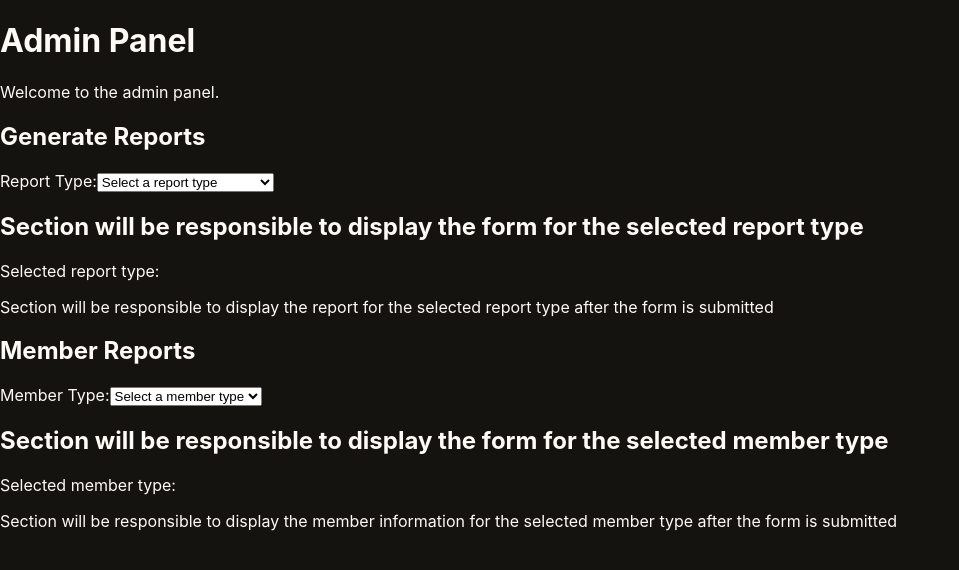
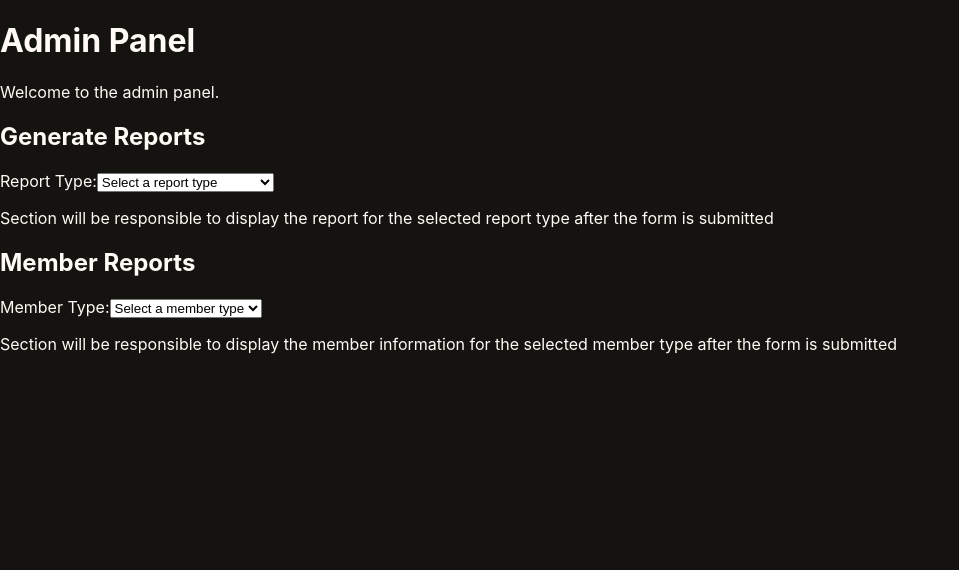
Before and after one commit to Tecchi-debug/COP4710_website, a React (Create React App) app in the folder frontend/: page / in a window 1280 px wide. Shown: the top 570 px of the page, without its empty margins (0-959 px from the left). Built offline with nearby package versions, Linux system fonts and the light colour scheme.

Commit message:
added member and report form components

```diff
--- a/frontend/src/components/Admin.js
+++ b/frontend/src/components/Admin.js
@@ -1,5 +1,10 @@
 import React, { useState } from 'react';
 import { setTypeHelper } from '../helper/Admin_helper';
+// Report Form Components
+import { AnnualRestaurantForm, AnnualCustomerForm, AnnualFreePlateForm, AnnualDonationReport } from '../helper/Admin_helper';
+// Member Form Components
+import { GetAllMembers, GetMemberByEmail,  GetMemberByType} from '../helper/Admin_helper';
+
 /*
 TODO:
 Four report types:
@@ -16,6 +21,19 @@ Obtain member information:
 function Admin() {
     const [reportType, setReportType] = useState('')
     const [memberType, setMemberType] = useState('')
+
+    const reportFormMap = {
+        "annual-restaurant" : <AnnualRestaurantForm/>,
+        "annual-customer": <AnnualCustomerForm/>,
+        "annual-donor": <AnnualDonationReport />,
+        "annual-needy": <AnnualFreePlateForm />
+    }
+
+    const memberFormMap = {
+        "find-all": <GetAllMembers />,
+        "find-member-type": <GetMemberByType />,
+        "find-email" : <GetMemberByEmail />
+    }
 
     return (
         <div>
@@ -34,8 +52,7 @@ function Admin() {
                     </select>
                 </section>
                 <section className="report-form">
-                    <h2>Section will be responsible to display the form for the selected report type</h2>
-                    <p>Selected report type: {reportType}</p>
+                    {reportFormMap[reportType]}
                 </section>
                 <section className="report-display">
                     <p>Section will be responsible to display the report for the selected report type after the form is submitted</p>
@@ -53,8 +70,7 @@ function Admin() {
                     </select>
                 </section>
                 <section className="member-form">
-                    <h2>Section will be responsible to display the form for the selected member type</h2>
-                    <p>Selected member type: {memberType}</p>
+                    {memberFormMap[memberType]}
                 </section>
                 <section className="member-display">
                     <p>Section will be responsible to display the member information for the selected member type after the form is submitted</p>
--- a/frontend/src/helper/Admin_helper.js
+++ b/frontend/src/helper/Admin_helper.js
@@ -1,3 +1,5 @@
+import React, {useState} from 'react'
+
 // File for any helper functions/ components needed for admin panel
 export function setTypeHelper(event, setFunction) {
     const type = event.target.value;
@@ -8,3 +10,73 @@ export function setTypeHelper(event, setFunction) {
         setFunction(type);
     }
 }
+
+export function AnnualRestaurantForm(props) {
+    return (
+        <>
+            <form>
+                <h3>Annual Restaurant Activity</h3>
+            </form>
+        </>
+    )
+}
+
+export function AnnualCustomerForm(props) {
+    return (
+        <>
+            <form>
+                <h3>Annual Customer Purchase Form</h3>
+            </form>
+        </>
+    )
+}
+
+export function AnnualFreePlateForm(props) {
+    return (
+        <>
+            <form>
+                <h3>Annual Free Plate Form</h3>
+            </form>
+        </>
+    )
+}
+
+export function AnnualDonationReport(props) {
+    return (
+        <>
+            <form>
+                <h3>Year-end Donation Report</h3>
+            </form>
+        </>
+    )
+}
+
+export function GetAllMembers(props) {
+    return (
+        <>
+            <form>
+                <h3>Get All Members</h3>
+            </form>
+        </>
+    )
+}
+
+export function GetMemberByType(props) {
+    return (
+        <>
+            <form>
+                <h3>Get Members by Type</h3>
+            </form>
+        </>
+    )
+}
+
+export function GetMemberByEmail(props) {
+    return (
+        <>
+            <form>
+                <h3>Find Member by Email</h3>
+            </form>
+        </>
+    )
+}
```
